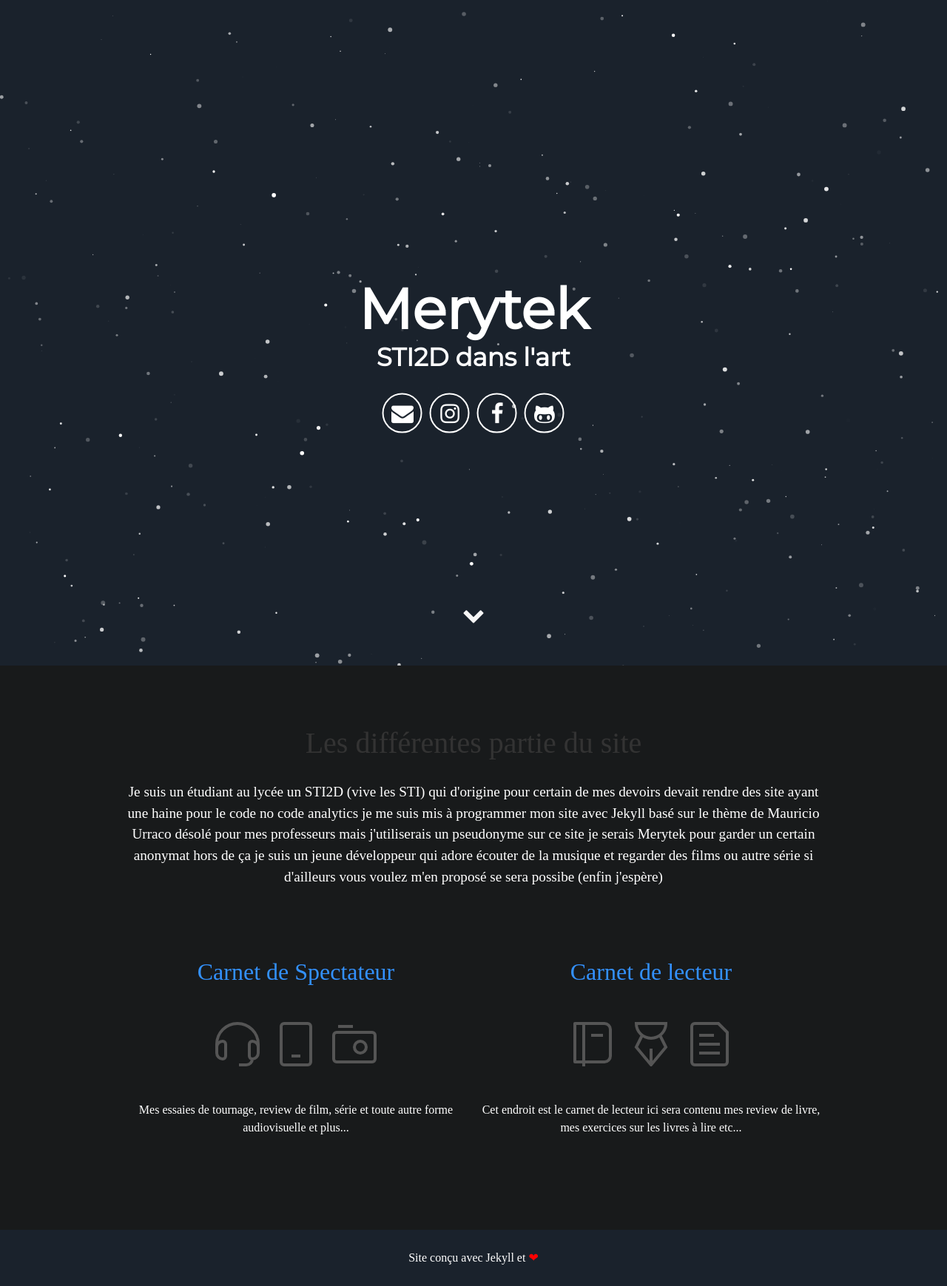
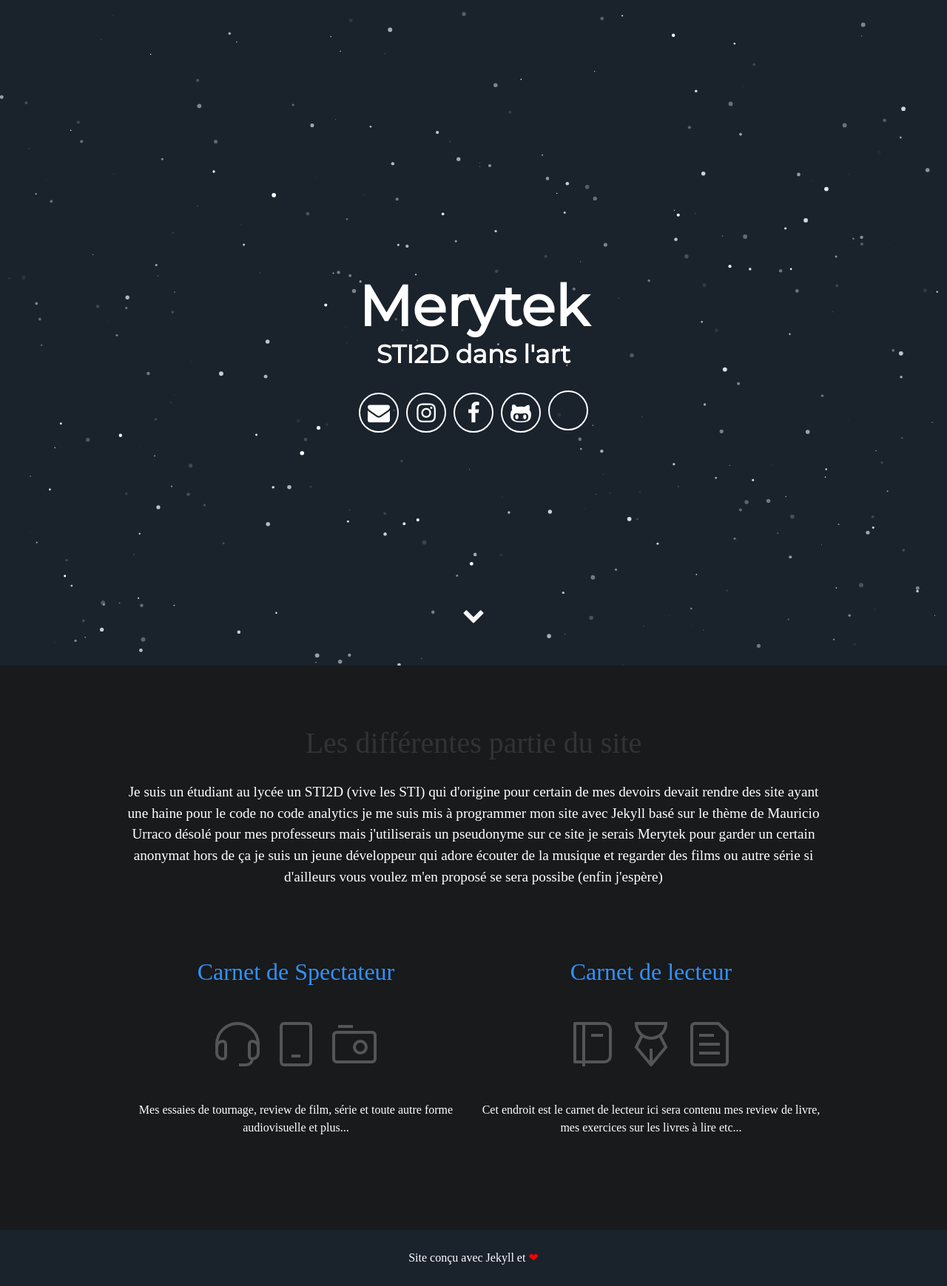
Before and after one commit to Merytek/Merytek.github.io, a Jekyll site: the page built from index.html, in a window 1280 px wide. Shown: the whole page at 74% size. Built offline with Jekyll 4.4.1, drawn with Linux system fonts in a browser that asks for light colours; some web fonts are replaced.

Commit message:
Add files via upload

```diff
--- a/_includes/header.html
+++ b/_includes/header.html
@@ -5,10 +5,12 @@
         <span class="site-description">{{ site.user_title }}</span>
       </h1>
       <div class="header-icons">
-        <a aria-label="Send email" href="Merytek:merytek.git@gmail.com"><i class="icon fa fa-envelope"></i></a>
-        <a aria-label="My Instagram" target="_blank" href="https://www.instagram.com/Meryt3k"><i class="icon fa fa-instagram" aria-hidden="true"></i></a>
-        <a aria-label="My Facebook" target="_blank" href="https://www.facebook.com/Aether.offi"><i class="icon fa fa-facebook" aria-hidden="true"></i></a>
-        <a aria-label="My Github" target="_blank" href="https://github.com/Merytek"><i class="icon fa fa-github-alt" aria-hidden="true"></i></a>
+        <a aria-label="Envoyer un mail" href="Corentin:corentindessertenne@lyceedigoin.com"><i class="icon fa fa-envelope"></i></a>
+        <a aria-label="Mon Instagram" target="_blank" href="https://www.instagram.com/Meryt3k"><i class="icon fa fa-instagram" aria-hidden="true"></i></a>
+        <a aria-label="Mon Facebook" target="_blank" href="https://www.facebook.com/Aether.offi"><i class="icon fa fa-facebook" aria-hidden="true"></i></a>
+        <a aria-label="Mon Github" target="_blank" href="https://github.com/Meryt3k"><i class="icon fa fa-github-alt" aria-hidden="true"></i></a>
+        <a aria-label="Ma chaine Youtube" target="_blank" href="https://www.youtube.com/channel/UCZcBweCB7sXT_OMaMGUXIWw"><i class="icon fa fa-youtbe" aria-hidden="true"></i></a>
+        <!--<a aria-label="Mon serveur Discord" target="_blank" href="https://discord.gg/UhWyFUw"><i class="icon fa fa-discord" aria-hidden="true"></i></a> -->
       </div>
       <div class="header-links">
         <!-- <a class="link" href="#about" data-scroll>About Me</a> -->
```
